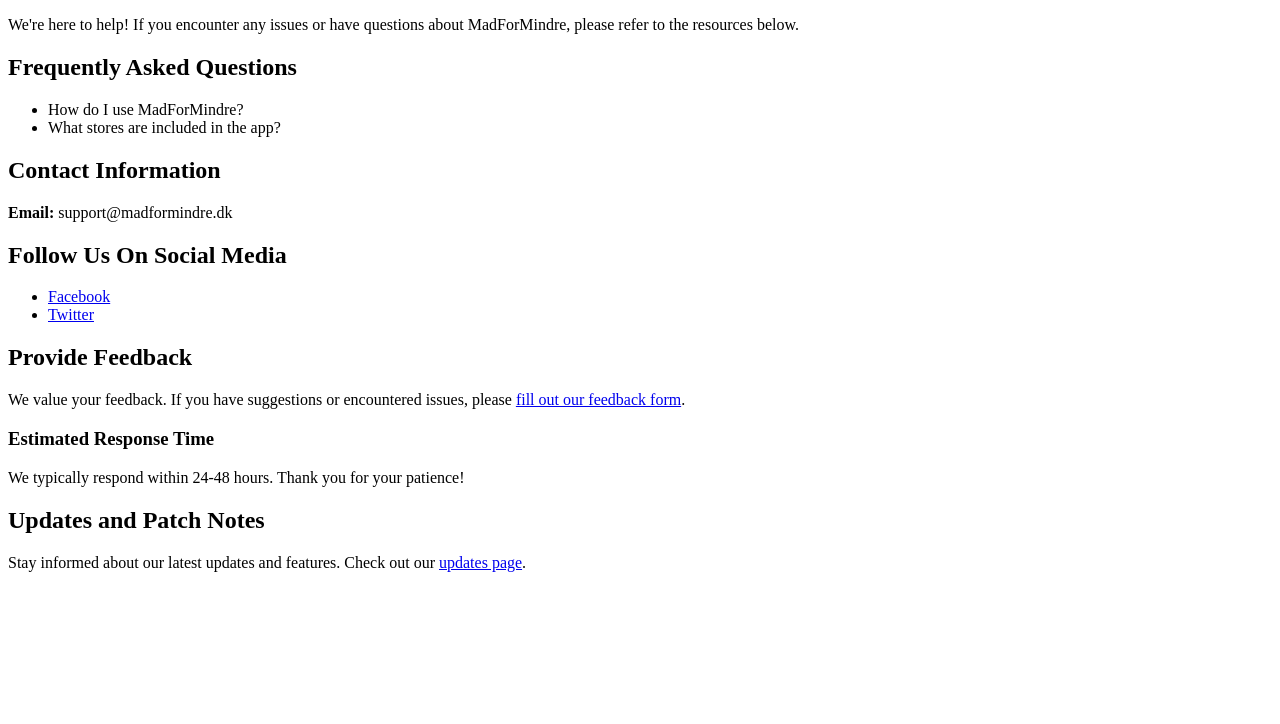
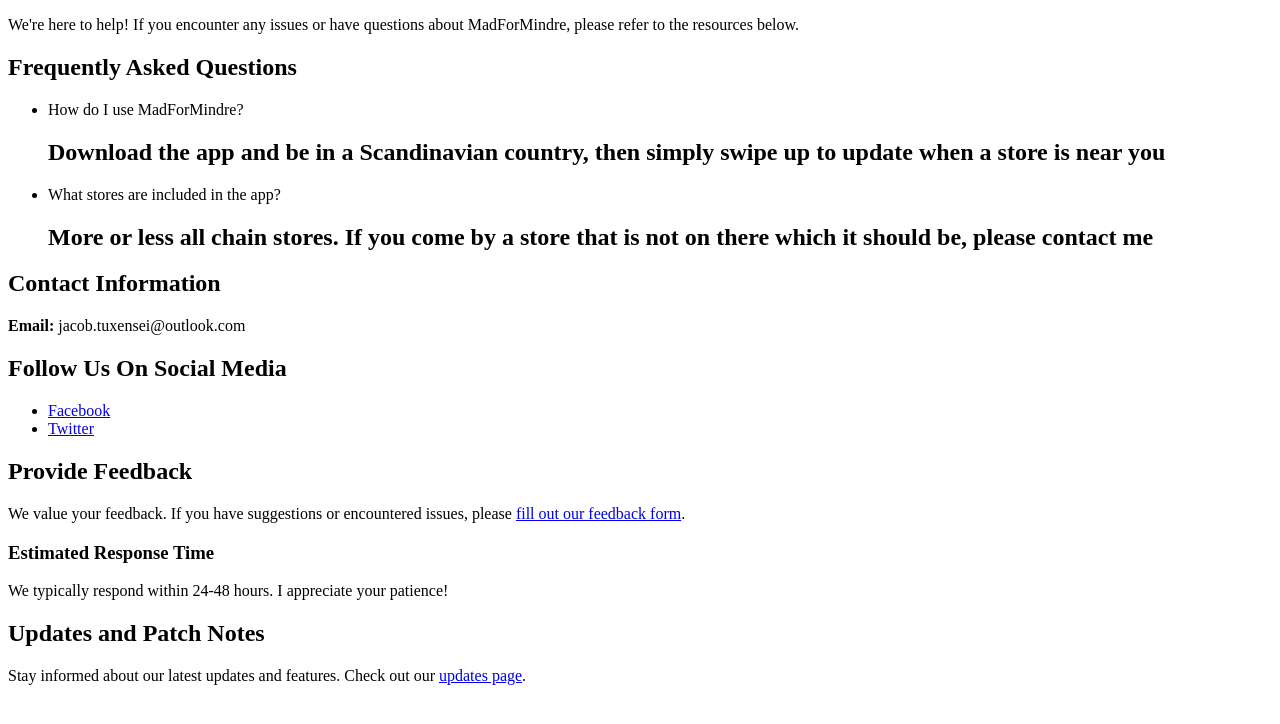
Before and after one commit to jacobtuxen/support_madformindre, a plain HTML site: page index.html in a window 1280 px wide. Drawn offline with Linux system fonts and the light colour scheme.

Commit message:
Update index.html

```diff
--- a/index.html
+++ b/index.html
@@ -15,13 +15,15 @@
         <h2>Frequently Asked Questions</h2>
         <ul>
             <li>How do I use MadForMindre?</li>
+            <h1> Download the app and be in a Scandinavian country, then simply swipe up to update when a store is near you</h1>
             <li>What stores are included in the app?</li>
+            <h1> More or less all chain stores. If you come by a store that is not on there which it should be, please contact me</h1>
             <!-- Add more questions as needed -->
         </ul>
 
         <!-- Contact Information -->
         <h2>Contact Information</h2>
-        <p><strong>Email:</strong> support@madformindre.dk</p>
+        <p><strong>Email:</strong> jacob.tuxensei@outlook.com</p>
         <!-- Uncomment if you have a phone number
         <p><strong>Phone:</strong> +45-XXXX-XXXX</p>
         -->
@@ -40,7 +42,7 @@
 
         <!-- Estimated Response Time -->
         <h3>Estimated Response Time</h3>
-        <p>We typically respond within 24-48 hours. Thank you for your patience!</p>
+        <p>We typically respond within 24-48 hours. I appreciate your patience!</p>
 
         <!-- Updates and Patch Notes -->
         <h2>Updates and Patch Notes</h2>
```
